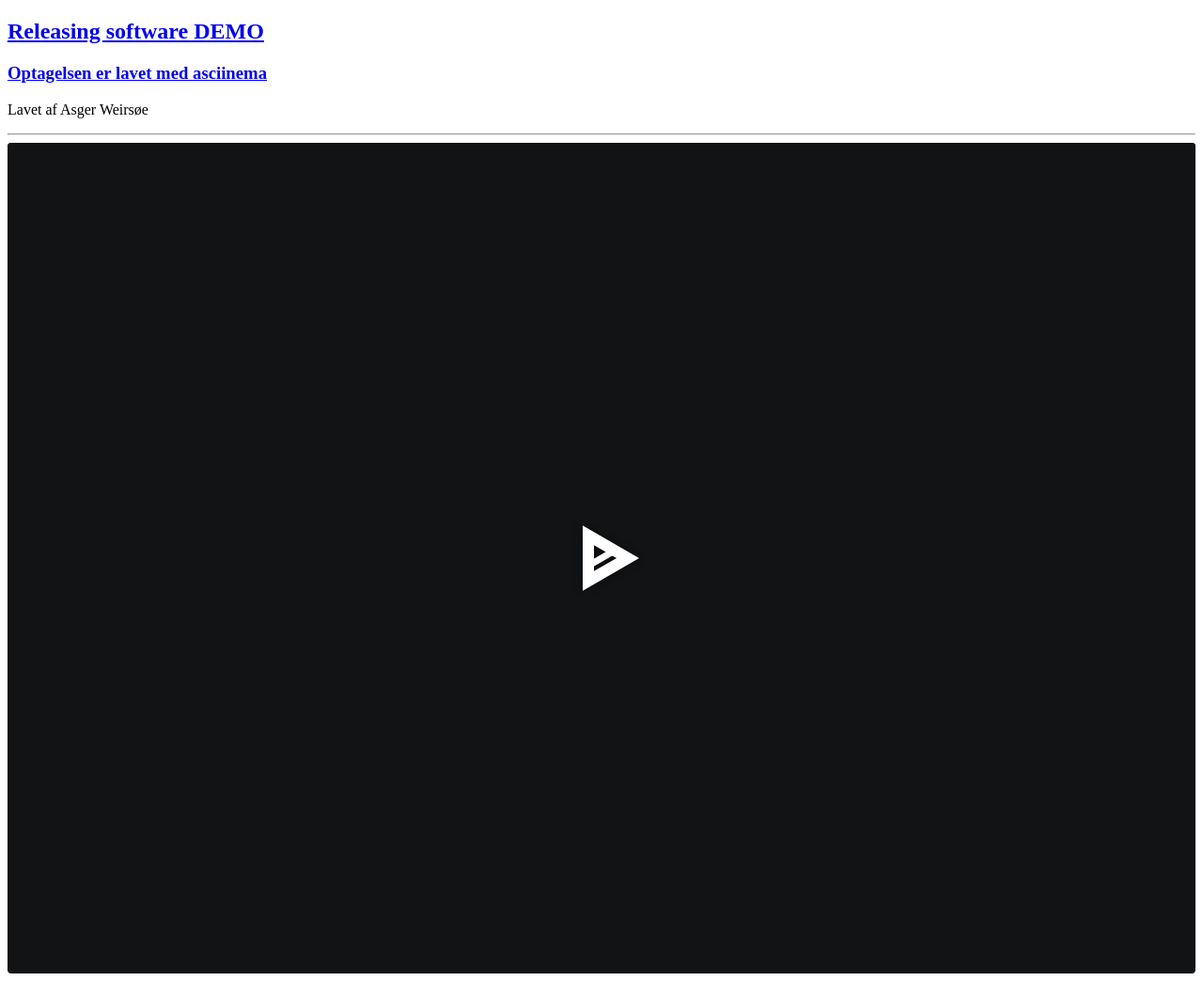
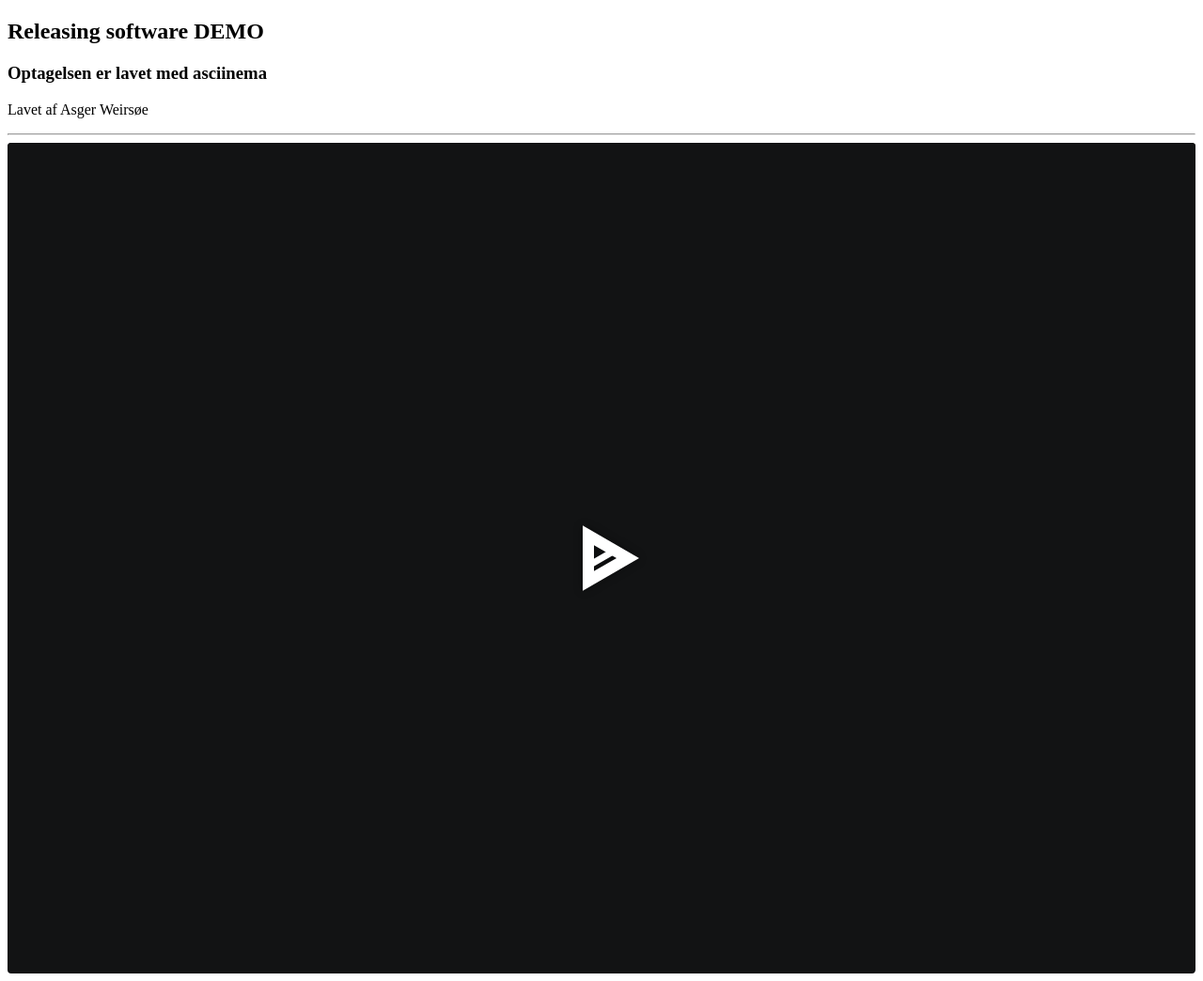
Before and after one commit to asger-weirsoee/asger-weirsoee.github.io, a Jekyll site: the page demo/index.html, which Jekyll copies as it is, in a window 1280 px wide. Shown: the whole page at 94% size. Built offline with Jekyll 4.4.1, drawn with Linux system fonts in a browser that asks for light colours; nearby versions of some CDN libraries; library files that are not in the unit come from our copies.

Commit message:
publish demo

```diff
--- a/demo/index.html
+++ b/demo/index.html
@@ -6,10 +6,8 @@
     </head>
     <body>
         <div class="post-preview">
-            <a href="https://asciinema.org/a/113463">
-                <h2 class="post-title">Releasing software DEMO</h2>
-                <h3 class="post-subtitle">Optagelsen er lavet med asciinema</h3>
-            </a>
+            <h2 class="post-title">Releasing software DEMO</h2>
+            <h3 class="post-subtitle">Optagelsen er lavet med asciinema</h3>
             <p class="post-meta">
                 Lavet af Asger Weirsøe
             </p>
```
Also changed, not shown: 1 other file.
